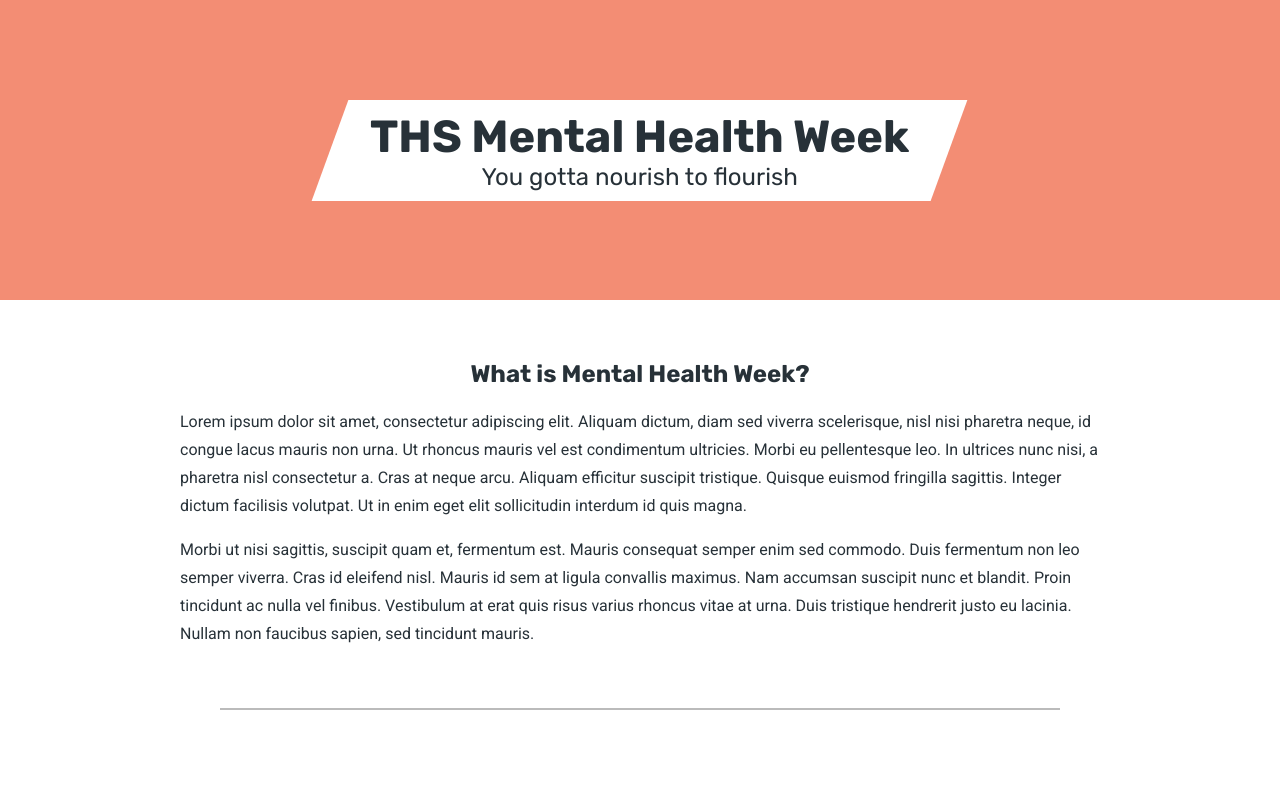
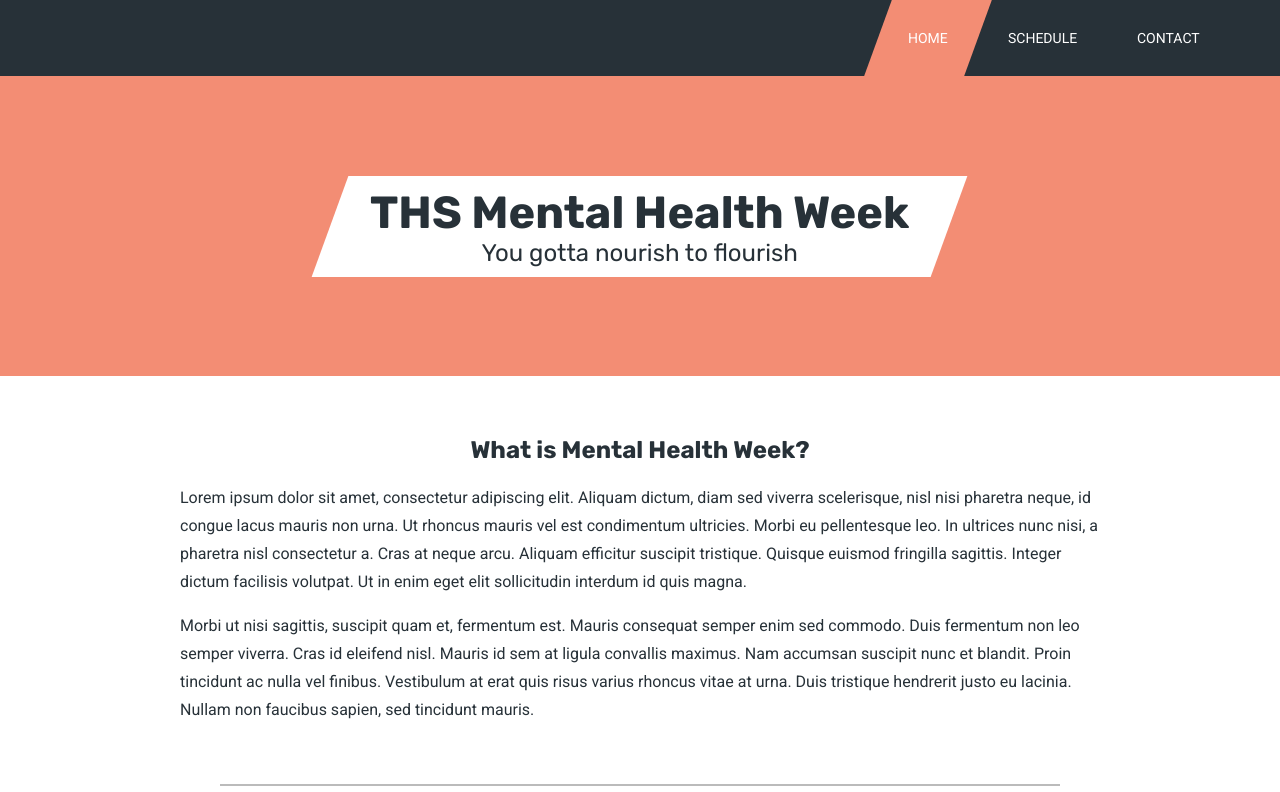
Before and after one commit to ths-mental-health-week/mental-health-week-webpage, a Next.js app: page / in a window 1280 px wide. Shown: the top 792 px of the page. Built offline with nearby package versions, Linux system fonts and the light colour scheme; grey boxes are pictures that could not be loaded.

Commit message:
Add Navbar

```diff
--- /dev/null
+++ b/components/ActiveLink.js
@@ -0,0 +1,21 @@
+/* eslint-disable */
+import { withRouter } from 'next/router'
+import Link from 'next/link'
+import React, { Children } from 'react'
+
+const ActiveLink = ({ router, children, ...props }) => {
+	const child = Children.only(children)
+
+	let className = child.props.className || null
+	if (router.pathname === props.href && props.activeClassName) {
+		className = `${className !== null ? className : ''} ${
+			props.activeClassName
+		}`.trim()
+	}
+
+	delete props.activeClassName
+
+	return <Link {...props}>{React.cloneElement(child, { className })}</Link>
+}
+
+export default withRouter(ActiveLink)
--- /dev/null
+++ b/components/Navbar.js
@@ -0,0 +1,210 @@
+import React, { Component } from 'react'
+import styled from 'styled-components'
+import screenSizes from '../utils/screen-sizes'
+import ActiveLink from './ActiveLink'
+
+const Wrapper = styled.nav`
+	margin: 0;
+	width: 100%;
+	background-color: ${({ theme }) => theme.colors.darkGrey};
+	box-sizing: border-box;
+	position: relative;
+
+	@media screen and (max-width: ${screenSizes.smallPhone.max}) {
+		padding: 10px 20px;
+	}
+
+	@media screen and (max-width: ${screenSizes.tablet.max}) {
+		padding: 10px 7.5%;
+	}
+`
+
+const MenuButton = styled.button`
+	color: ${({ theme }) => theme.colors.white};
+	display: none;
+	font-size: 20px;
+	padding: 10px 30px 10px 0;
+	background: ${({ collapsed }) =>
+			collapsed
+				? 'url(static/icons/bars-solid.svg)'
+				: 'url(static/icons/times-solid.svg)'}
+		no-repeat right center;
+	/* background-image: url(icons/times-solid.svg); */
+	border: none;
+	background-size: 15px auto;
+	cursor: pointer;
+	width: 100%;
+	text-align: right;
+	/* float: right; */
+
+	@media screen and (max-width: ${screenSizes.tablet.max}) {
+		display: block;
+	}
+`
+
+const List = styled.ul`
+	margin: 0;
+	padding: 0 50px;
+	height: 100%;
+	display: flex;
+	flex-direction: row;
+	justify-content: flex-end;
+	align-items: center;
+
+	@media screen and (max-width: ${screenSizes.tablet.max}) {
+		flex-direction: column;
+		${({ collapsed }) => (collapsed ? 'display: none;' : null)}
+		align-items: flex-end;
+		padding: 0;
+	}
+`
+
+const Item = styled.li`
+	display: inline-block;
+	position: relative;
+	height: 100%;
+	list-style-type: none;
+	box-sizing: border-box;
+
+	@media screen and (max-width: ${screenSizes.tablet.max}) {
+		width: 100%;
+	}
+`
+
+const ItemLink = styled.a`
+	display: inline-block;
+	padding: 30px 30px;
+	height: 100%;
+	text-decoration: none;
+	display: flex;
+	align-items: center;
+	text-transform: uppercase;
+	font-size: 14px;
+	transform: skew(-20deg);
+	color: ${({ theme }) => theme.colors.white};
+	box-sizing: border-box;
+	position: relative;
+	transition: 0.3s background-color;
+
+	@media screen and (max-width: ${screenSizes.tablet.max}) {
+		transform: none;
+		text-align: right;
+		padding: 15px;
+		width: 100%;
+	}
+
+	@media screen and (min-width: ${screenSizes.laptop.min}) {
+		&.active,
+		&:hover {
+			background-color: ${({ theme }) => theme.colors.primary};
+		}
+
+		&:after {
+			display: none;
+		}
+	}
+
+	&:after {
+		content: '';
+		background: #ccc;
+		bottom: 25%;
+		right: 0;
+		height: 50%;
+		width: 5px;
+		position: absolute;
+		transition: 0.3s background-color;
+	}
+
+	&:hover:after,
+	&.active:after {
+		background: ${({ theme }) => theme.colors.primary};
+	}
+`
+
+const Straightener = styled.span`
+	@media screen and (max-width: ${screenSizes.tablet.max}) {
+		width: 100%;
+	}
+
+	@media screen and (min-width: ${screenSizes.laptop.min}) {
+		display: inline-block;
+		transform: skew(20deg);
+		-webkit-font-smoothing: antialiased;
+		box-sizing: border-box;
+	}
+`
+
+class Navbar extends Component {
+	state = { collapsed: true }
+
+	reverseCollapse = () => {
+		this.setState(({ collapsed }) => ({ collapsed: !collapsed }))
+	}
+
+	render = () => {
+		const { collapsed } = this.state
+
+		return (
+			<Wrapper>
+				<MenuButton
+					collapsed={collapsed}
+					onClick={this.reverseCollapse}
+				>
+					Meny
+				</MenuButton>
+				<List collapsed={collapsed}>
+					<Item>
+						<ActiveLink
+							prefetch
+							passHref
+							href="/"
+							activeClassName="active"
+						>
+							<ItemLink
+								onClick={() =>
+									this.setState({ collapsed: true })
+								}
+							>
+								<Straightener>Home</Straightener>
+							</ItemLink>
+						</ActiveLink>
+					</Item>
+					<Item>
+						<ActiveLink
+							prefetch
+							passHref
+							href="/schedule"
+							activeClassName="active"
+						>
+							<ItemLink
+								onClick={() =>
+									this.setState({ collapsed: true })
+								}
+							>
+								<Straightener>Schedule</Straightener>
+							</ItemLink>
+						</ActiveLink>
+					</Item>
+					<Item>
+						<ActiveLink
+							prefetch
+							passHref
+							href="/contact"
+							activeClassName="active"
+						>
+							<ItemLink
+								onClick={() =>
+									this.setState({ collapsed: true })
+								}
+							>
+								<Straightener>Contact</Straightener>
+							</ItemLink>
+						</ActiveLink>
+					</Item>
+				</List>
+			</Wrapper>
+		)
+	}
+}
+
+export default Navbar
--- a/components/Page.js
+++ b/components/Page.js
@@ -1,12 +1,14 @@
 import { ThemeProvider } from 'styled-components'
 import Meta from './Meta'
 import Footer from './Footer'
+import Navbar from './Navbar'
 // import Header from './Header'
 import theme from '../utils/theme'
 
 const Page = ({ children }) => (
 	<ThemeProvider theme={theme}>
 		<div>
+			<Navbar />
 			<Meta />
 			{/* <Header /> */}
 			<>{children}</>
```
Also changed, not shown: static/icons/bars-solid.svg (added), static/icons/times-solid.svg (added).
